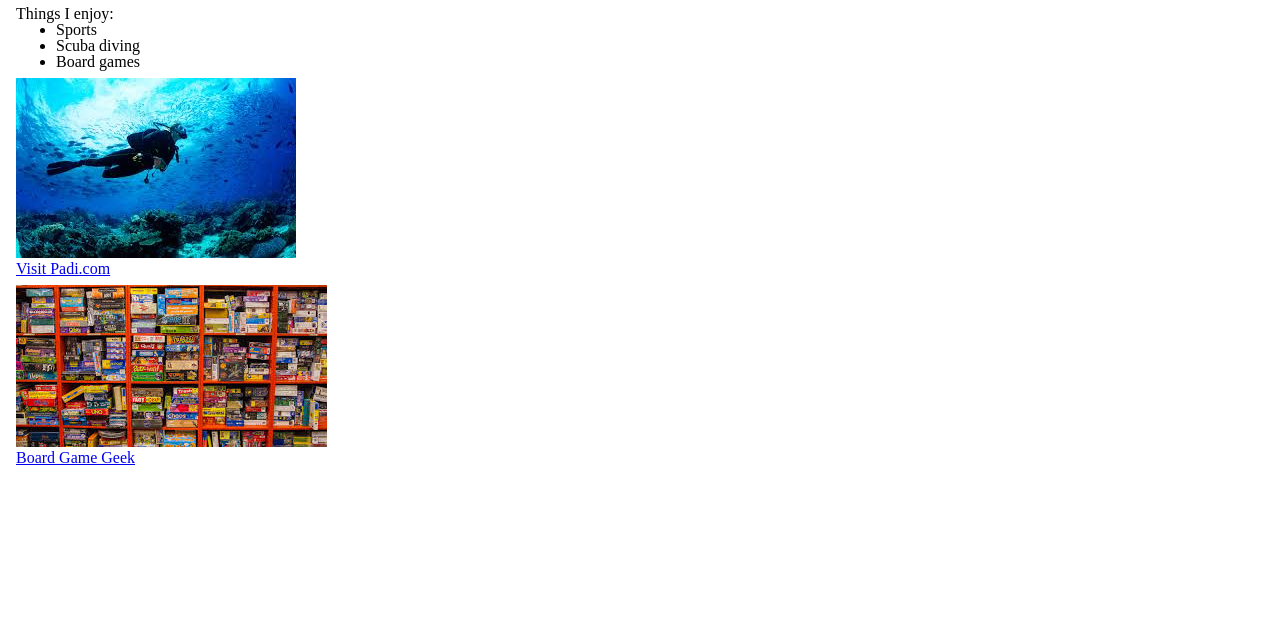
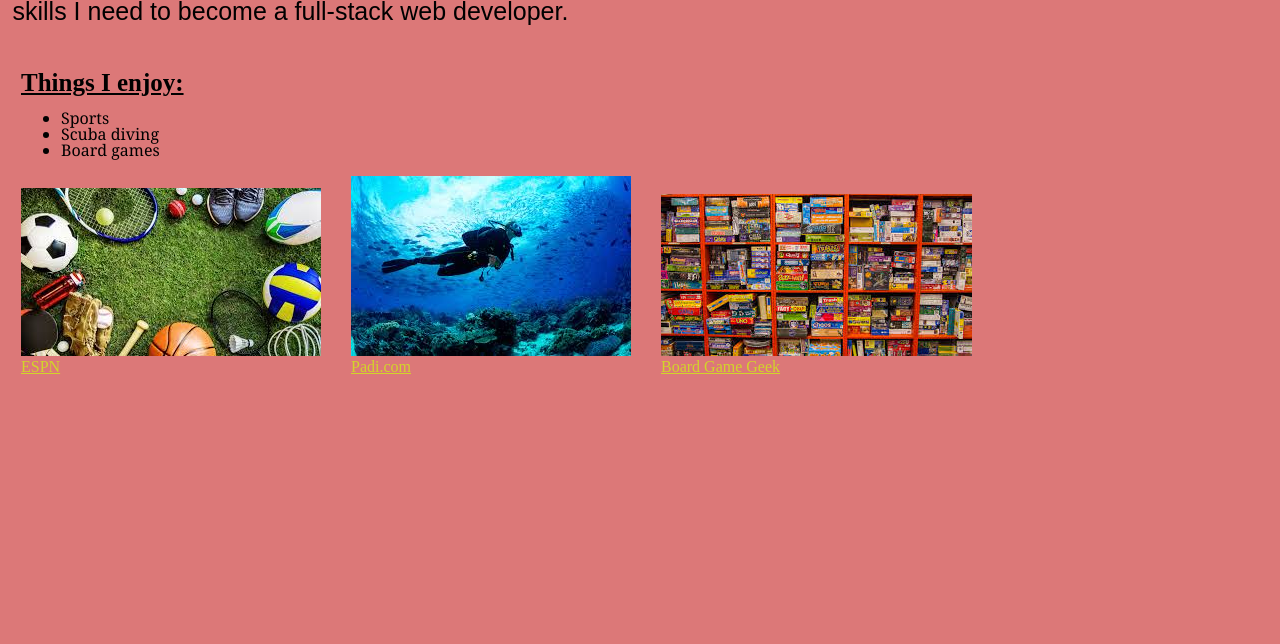
Before and after one commit to Ohskie3/mybio, a plain HTML site: page index.html in a window 1280 px wide. Shown: the part 156-800 px from the top of the page. Drawn offline with Linux system fonts and the light colour scheme.

Commit message:
Adding more flare

```diff
--- a/css/style.css
+++ b/css/style.css
@@ -1,29 +1,54 @@
+body {
+  background-color: rgba(214, 95, 95, 0.842);
+}
+
 #heading {
   color: blue;
   font-size: 50px;
   font-weight: bold;
   padding-left: .5em;
+  padding-top: 30px;
 }
 
 #paragraph {
   padding-top: 2em;
   padding-left: .5em;
   padding-bottom: 1em;
+  font-family: Arial, Helvetica, sans-serif;
+  font-size: 25px;
+}
+#list {
+  padding-bottom: 15px;
+  font-weight: bold;
+  font-size: 25px;
+}
+#things {
+  font-family: Cambria, Cochin, Georgia, Times, 'Times New Roman', serif;
 }
 
 .details {
-  padding-top: 2em;
+  padding-top: 1em;
   padding-left: 1em;
+  margin: 5px;
 }
 
 ul {
   list-style: disc;
   padding-left: 40px;
 }
+
 img {
   padding-top: .5em;
   padding-left: 1em;
 }
+
 #website {
   padding-left: 1em;
+  color: rgb(210, 212, 41);
 }
+
+.picture {
+  display: inline-block;
+  margin: 5px;
+  margin-left: 5px;
+}
--- a/index.html
+++ b/index.html
@@ -12,24 +12,29 @@
     <h1 id="heading">Kyle Ohlwiler</h1>
   </header>
   <main>
-    <p id="paragraph">My name is Kyle Ohlwiler. I currently live in Rancho Santa Margarita. Sports have always been a big passion of mine,
-      both playing and watching any sport. I also love relaxing and playing board games.</p>
+    <p id="paragraph">My name is Kyle Ohlwiler. I currently live in Rancho Santa Margarita. I am really looking forward to developing the skills I need to become a full-stack web developer.</p>
   </main>
   <section class="details">
-    <p>Things I enjoy:</p>
-    <ul>
+    <p id="list"><u>Things I enjoy:</u></p>
+    <ul id="things">
       <li>Sports</li>
       <li>Scuba diving</li>
       <li>Board games</li>
     </ul>
   </section>
-    <div>
+    <div class="picture">
+      <img src="./sports.jpg" alt="">
+      <p>
+        <a href="https://www.espn.com/" id="website">ESPN</a>
+      </p>
+    </div>
+    <div class="picture">
       <img src="./scuba.jpg" alt="">
       <p>
-        <a href="https://www.padi.com/" id="website">Visit Padi.com</a>
+        <a href="https://www.padi.com/" id="website">Padi.com</a>
       </p>
     </div>
-    <div>
+    <div class="picture">
       <img src="./boardgames.jpg" alt="">
         <p>
           <a href="https://boardgamegeek.com/" id="website">Board Game Geek</a>
```
Also changed, not shown: sports.jpg (added).
